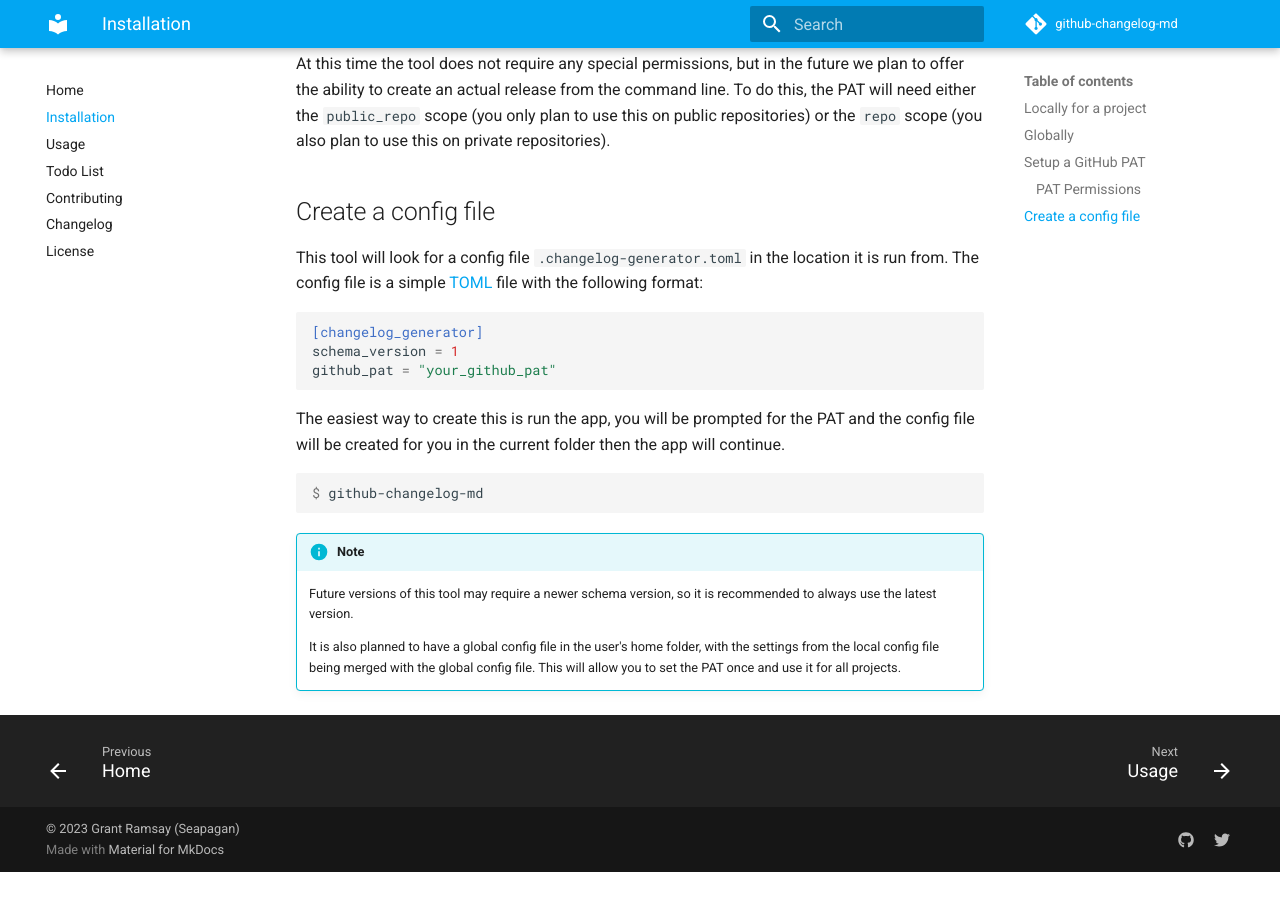
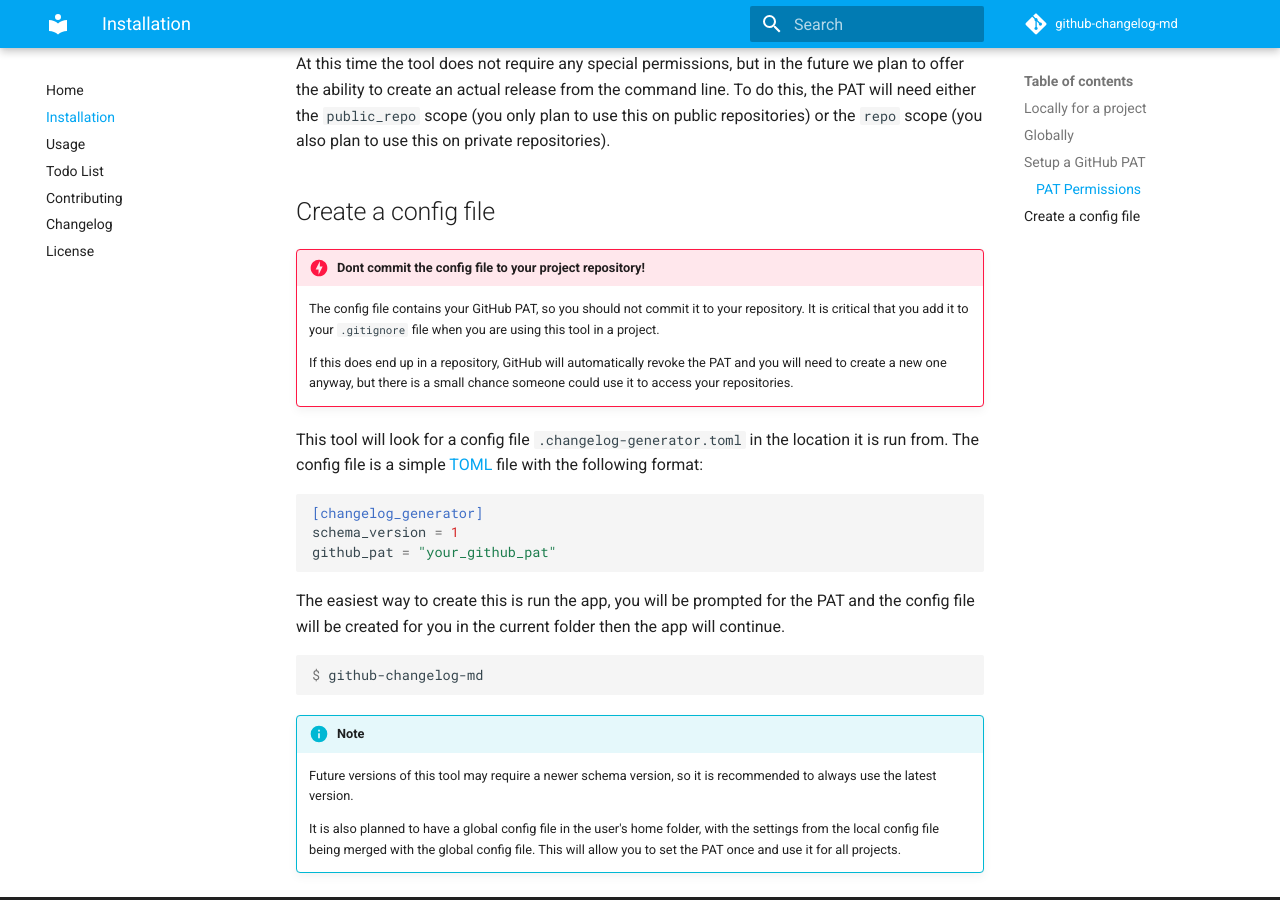
Before and after one commit to seapagan/github-changelog-md, an MkDocs documentation site: the page built from docs/installation.md, in a window 1280 px wide and 900 px high, scrolled down 1300 px. Built offline with MkDocs 1.6.1 and Material for MkDocs 9.7.7, drawn with Linux system fonts in a browser that asks for light colours; comment, search, counter and statistics services are not loaded; before the commit the page ends 2172 px from its top, so only the background shows below that.

```diff
--- a/docs/installation.md
+++ b/docs/installation.md
@@ -68,6 +68,16 @@ use this on private repositories).
 
 ## Create a config file
 
+!!! danger "Dont commit the config file to your project repository!"
+
+    The config file contains your GitHub PAT, so you should not commit it to
+    your repository. It is critical that you add it to your `.gitignore` file
+    when you are using this tool in a project.
+
+    If this does end up in a repository, GitHub will automatically revoke the
+    PAT and you will need to create a new one anyway, but there is a small
+    chance someone could use it to access your repositories.
+
 This tool will look for a config file `.changelog-generator.toml` in the
 location it is run from. The config file is a simple
 [TOML](https://toml.io/en/){:target="_blank"} file with the following format:
```
Also changed, not shown: README.md (+8 -0 lines).
